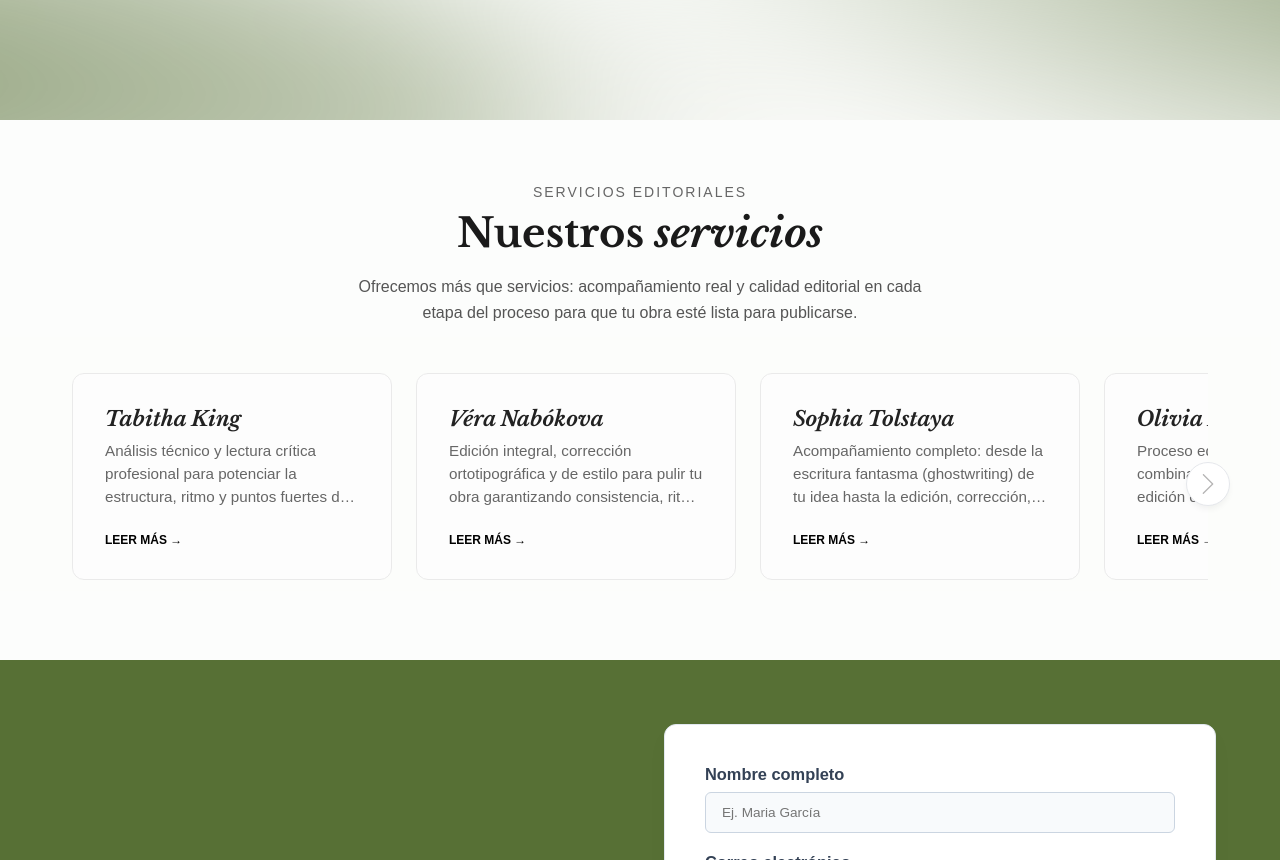
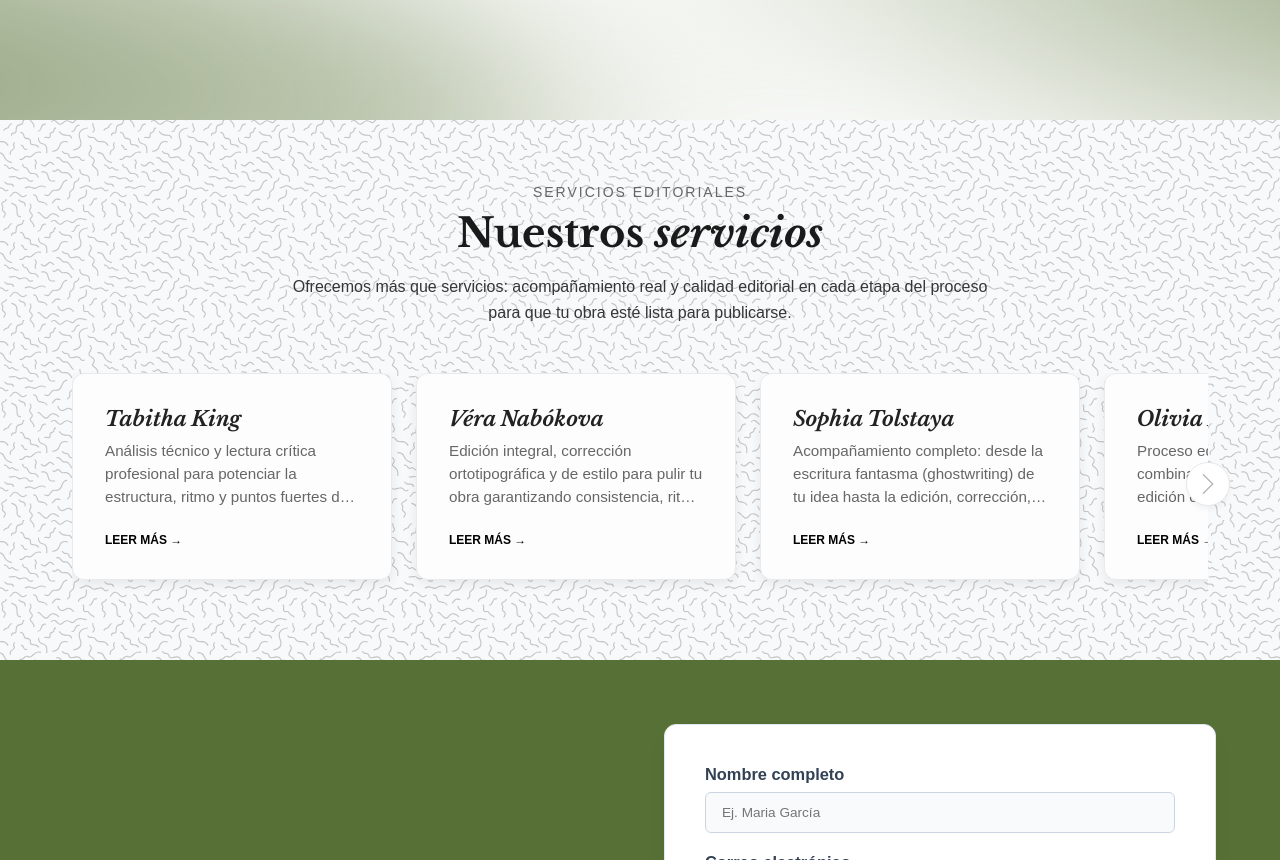
Before and after one commit to ayalamarcelo/quienquiera-se, a React (Vite) app: page / in a window 1280 px wide. Shown: the part 680-1540 px from the top of the page. Built offline with nearby package versions, Linux system fonts and the light colour scheme; a web font is replaced by a local one.

Commit message:
feat(styles): add pattern asset and update Servicios layout

```diff
--- a/src/styles/Servicios.css
+++ b/src/styles/Servicios.css
@@ -1,5 +1,6 @@
 #servicios {
-  background-color: #f1f5f03d;
+  background-color: #f8f9fa;
+  background-image: url('../assets/images/pattern.svg');
 }
 
 .servicios-container {
@@ -33,9 +34,9 @@
 }
 
 .servicios-descripcion {
-  max-width: 600px;
+  max-width: 700px;
   margin: 0 auto;
-  color: #555;
+  color: #363636;
   line-height: 1.6;
 }
 
@@ -120,11 +121,12 @@
   background: #fdfdfd;
   border: 1px solid #eaeaea;
   border-radius: 12px;
-  transition: all 0.3s ease;
+  box-shadow: 0 4px 12px rgba(0, 0, 0, 0.075);
+  transition: border-color 0.3s ease-in, box-shadow 0.3s ease-in;
 }
 
 .servicio-card-lineal:hover {
-  border-color: #ccc;
+  border-color: #1b1b1b;
   box-shadow: 0 6px 16px rgba(0,0,0,0.06);
 }
 
```
Also changed, not shown: src/assets/images/pattern.svg (added).
